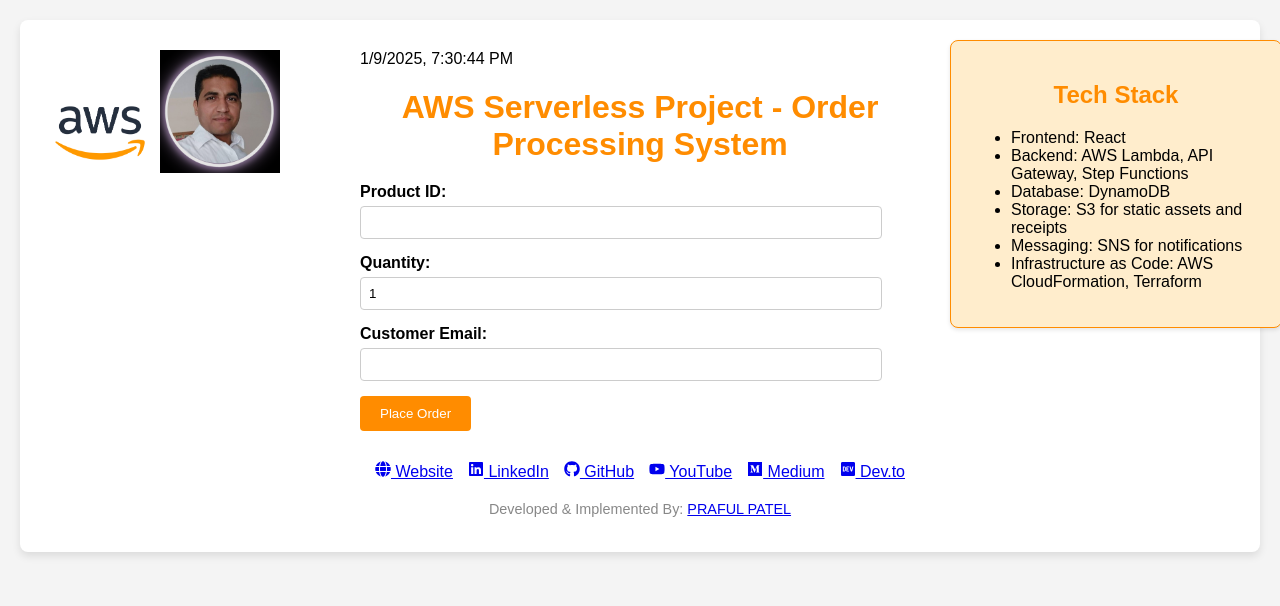
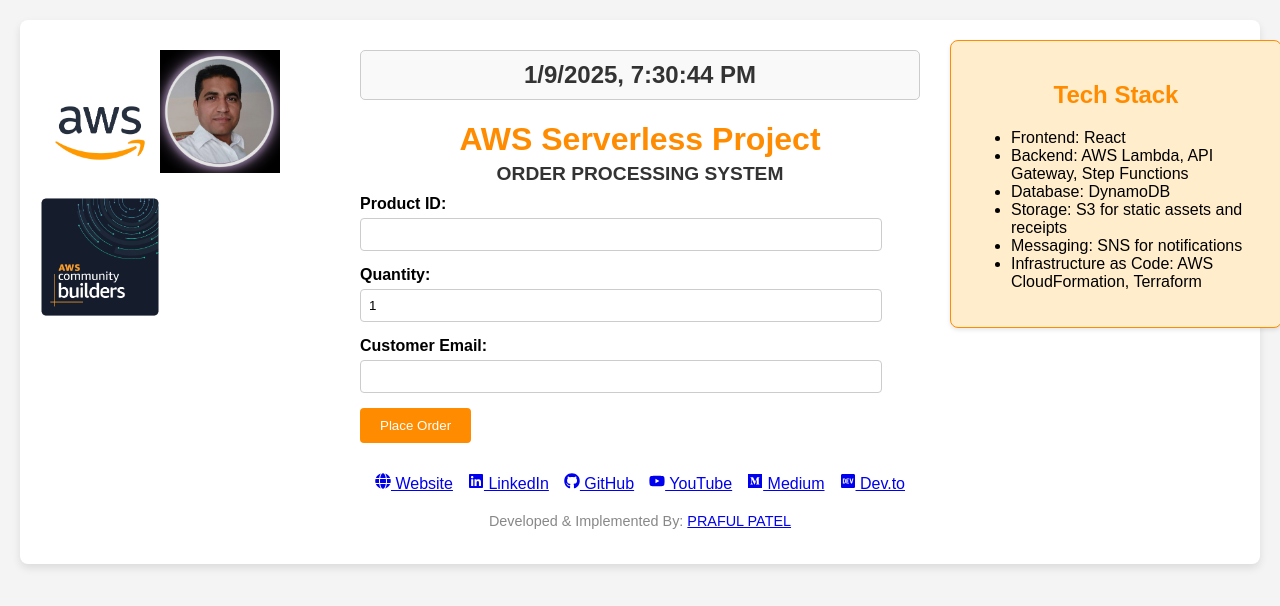
Before and after one commit to prafulpatel16/aws-order-proccessing-system, a React (Create React App) app in the folder frontend/: page / in a window 1280 px wide. Shown: the top 606 px of the page. Built offline with nearby package versions, Linux system fonts and the light colour scheme.

Commit message:
fixed frontend16

```diff
--- a/frontend/src/App.js
+++ b/frontend/src/App.js
@@ -1,8 +1,9 @@
 import React, { useState, useEffect } from 'react';
 import './OrderForm.css'; // Import CSS for styling
 import { FaLinkedin, FaGithub, FaYoutube, FaMedium, FaDev, FaGlobe } from 'react-icons/fa'; // Import icons
-import awsLogo from './aws-logo.png'; // Add AWS logo file in your project
-import prafulLogo from './praful-logo.png'; // Add Praful logo file in your project
+import awsLogo from './aws-logo.png'; // AWS logo file
+import prafulLogo from './praful-logo.png'; // Praful logo file
+import awsComLogo from './aws-com-logo.png'; // AWS.com logo file
 
 function OrderForm() {
   const [productId, setProductId] = useState('');
@@ -70,12 +71,16 @@
         <div className="left-section">
           <img src={awsLogo} alt="AWS Logo" className="logo" />
           <img src={prafulLogo} alt="Praful Logo" className="logo" />
+          <img src={awsComLogo} alt="AWS.com Logo" className="logo aws-com-logo" />
         </div>
 
         {/* Middle Section: Form */}
         <div className="middle-section">
           <div className="time-display">{currentTime.toLocaleString()}</div>
-          <h1 className="title">AWS Serverless Project - Order Processing System</h1>
+          <h1 className="title">
+            AWS Serverless Project
+            <span className="subtitle">ORDER PROCESSING SYSTEM</span>
+          </h1>
           <form onSubmit={handleSubmit} className="order-form">
             <div className="form-group">
               <label>Product ID:</label>
--- a/frontend/src/OrderForm.css
+++ b/frontend/src/OrderForm.css
@@ -29,10 +29,29 @@
   padding: 10px;
 }
 
+.time-display {
+  text-align: center;
+  font-size: 1.5rem;
+  font-weight: bold;
+  color: #333;
+  margin-bottom: 20px;
+  border: 1px solid #ccc;
+  border-radius: 5px;
+  padding: 10px;
+  background-color: #f9f9f9;
+}
+
 .middle-section .title {
   color: #ff8c00;
   text-align: center;
-  margin-bottom: 20px;
+  margin-bottom: 10px;
+}
+
+.middle-section .subtitle {
+  display: block;
+  color: #333;
+  font-size: 1.2rem;
+  margin-top: 5px;
 }
 
 .middle-section .form-group {
```
Also changed, not shown: frontend/src/AWS-com-logo.png (added).
